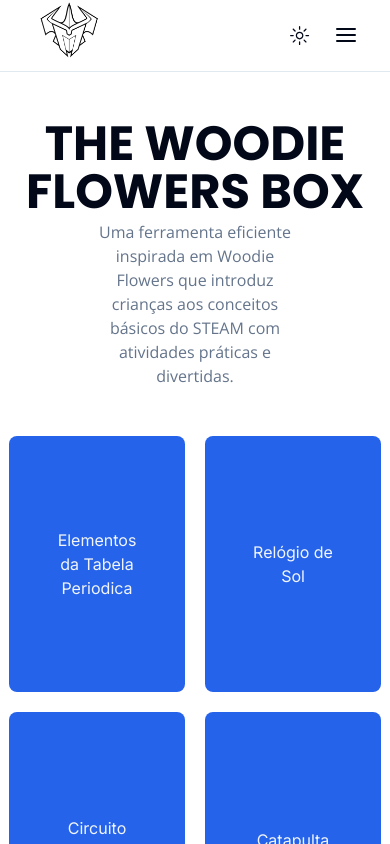
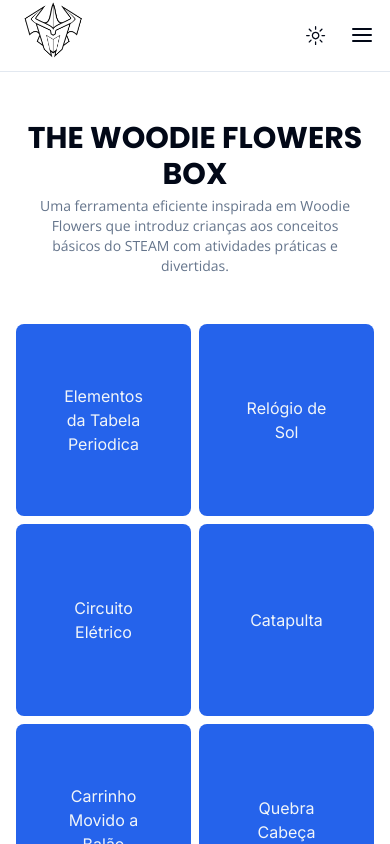
Before and after one commit to giovannivicentin/megazord, a Next.js app: page / in a window 390 px wide. Shown: the top 844 px of the page. Built offline with nearby package versions, Linux system fonts and the light colour scheme.

Commit message:
feat: make the home page responsive

```diff
--- a/src/app/page.tsx
+++ b/src/app/page.tsx
@@ -18,21 +18,21 @@ export default function Home() {
   ]
 
   return (
-    <main className="flex min-h-screen flex-col items-center justify-evenly">
+    <main className="flex min-h-screen flex-col items-center justify-evenly mx-4 md:mx-0">
       <div className="flex flex-col items-center text-center">
-        <h1 className="font-poppins uppercase font-bold text-5xl mt-12">
+        <h1 className="font-poppins uppercase font-bold text-3xl md:text-5xl mt-12">
           The Woodie Flowers Box
         </h1>
-        <p className="font-openSans w-[55%] mt-1 text-muted-foreground">
+        <p className="font-openSans text-sm md:text-base mx-4 md:mx-0 md:w-[55%] mt-1 text-muted-foreground">
           Uma ferramenta eficiente inspirada em Woodie Flowers que introduz
           crianças aos conceitos básicos do STEAM com atividades práticas e
           divertidas.
         </p>
       </div>
-      <div className="grid grid-cols-2 gap-5 md:grid-cols-5 mt-12 animate-fade-up animate-once duration-400">
+      <div className="grid grid-cols-2 gap-2 lg:gap-5 lg:grid-cols-5 mt-12 animate-fade-up animate-once duration-400">
         {items.map((item, index) => (
           <Link href={item.pageToGo} key={index}>
-            <div className="bg-primary text-secondary rounded-sm p-10 w-44 h-64 flex items-center justify-center text-center">
+            <div className="bg-primary text-secondary rounded-sm p-10 lg:w-44 h-48 lg:h-64 flex items-center justify-center text-center">
               {item.name}
             </div>
           </Link>
--- a/src/components/navbar.tsx
+++ b/src/components/navbar.tsx
@@ -41,7 +41,7 @@ export function Navbar() {
 
   return (
     <nav>
-      <div className="flex justify-between items-center mx-8 md:mx-16">
+      <div className="flex justify-between items-center mx-4 md:mx-16">
         <ul className="flex items-center">
           <li>
             <Link href="/">
```
